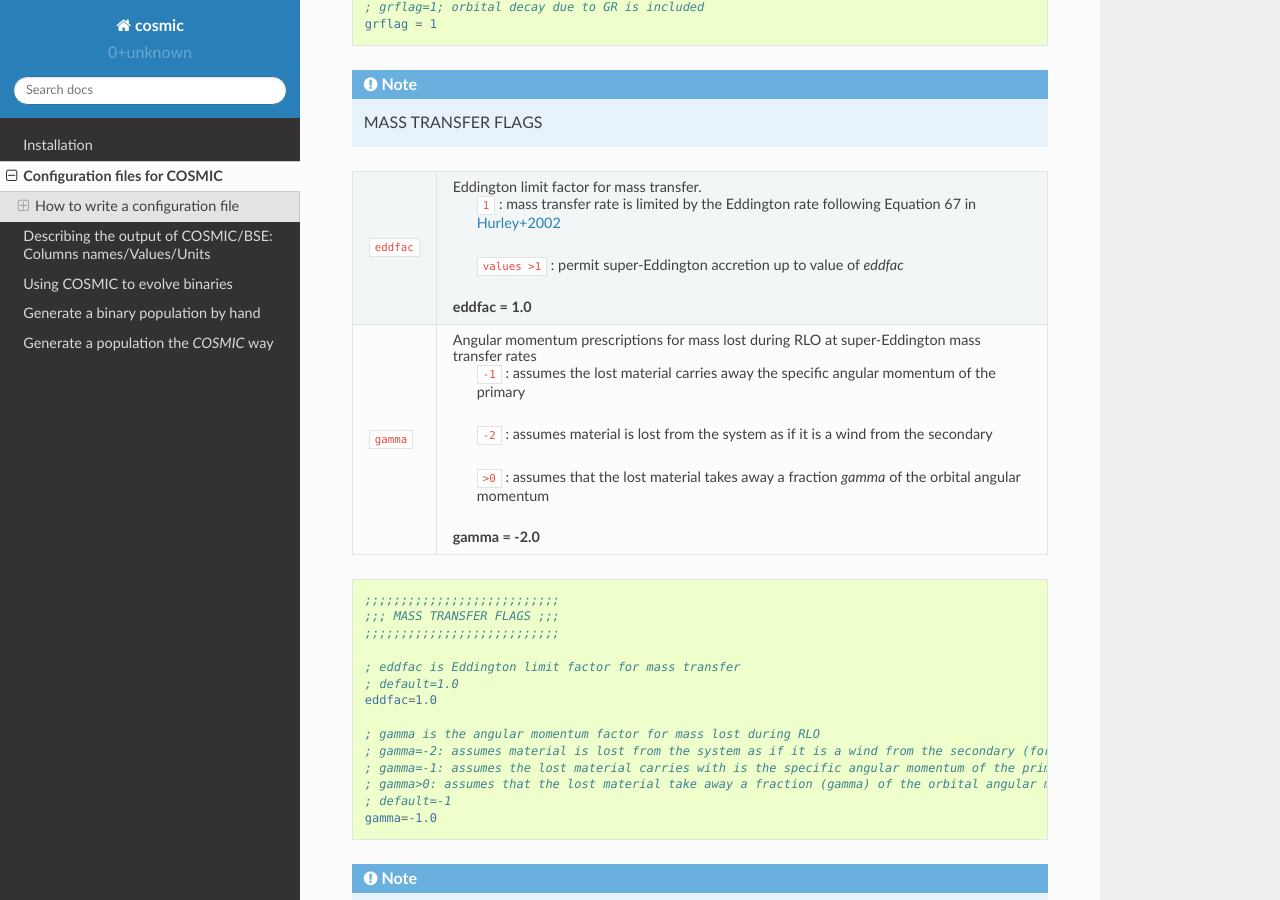
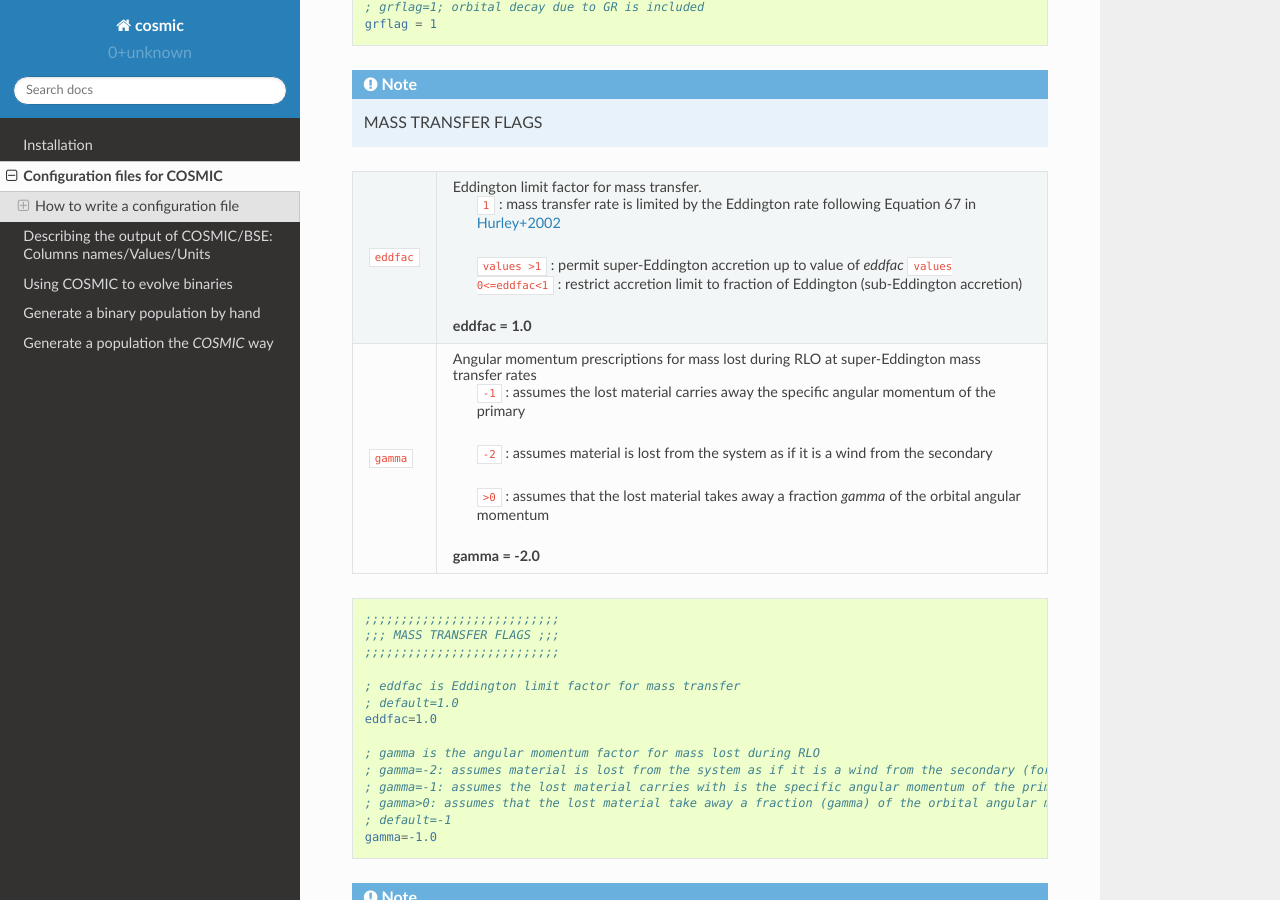
Before and after one commit to COSMIC-PopSynth/COSMIC, a Sphinx documentation site: the page built from docs/inifile/index.rst, in a window 1280 px wide and 900 px high, scrolled down 16692 px. Built offline with Sphinx 7.4.7 and the Read the Docs theme 2.0.0, drawn with Linux system fonts in a browser that asks for light colours; formulas are drawn with MathJax 3.

Commit message:
changed docs to reflect that eddfac flag can be less than 1, which allows for sub-Eddington accretion

```diff
--- a/docs/inifile/index.rst
+++ b/docs/inifile/index.rst
@@ -1001,6 +1001,8 @@ common envelope occurs regardless of the choices below:
 
                             ``values >1`` : permit super-Eddington accretion
                             up to value of *eddfac*
+                            ``values 0<=eddfac<1`` : restrict accretion limit
+                            to fraction of Eddington (sub-Eddington accretion)
 
                          **eddfac = 1.0**
 
```
Also changed, not shown: 1 other file.
